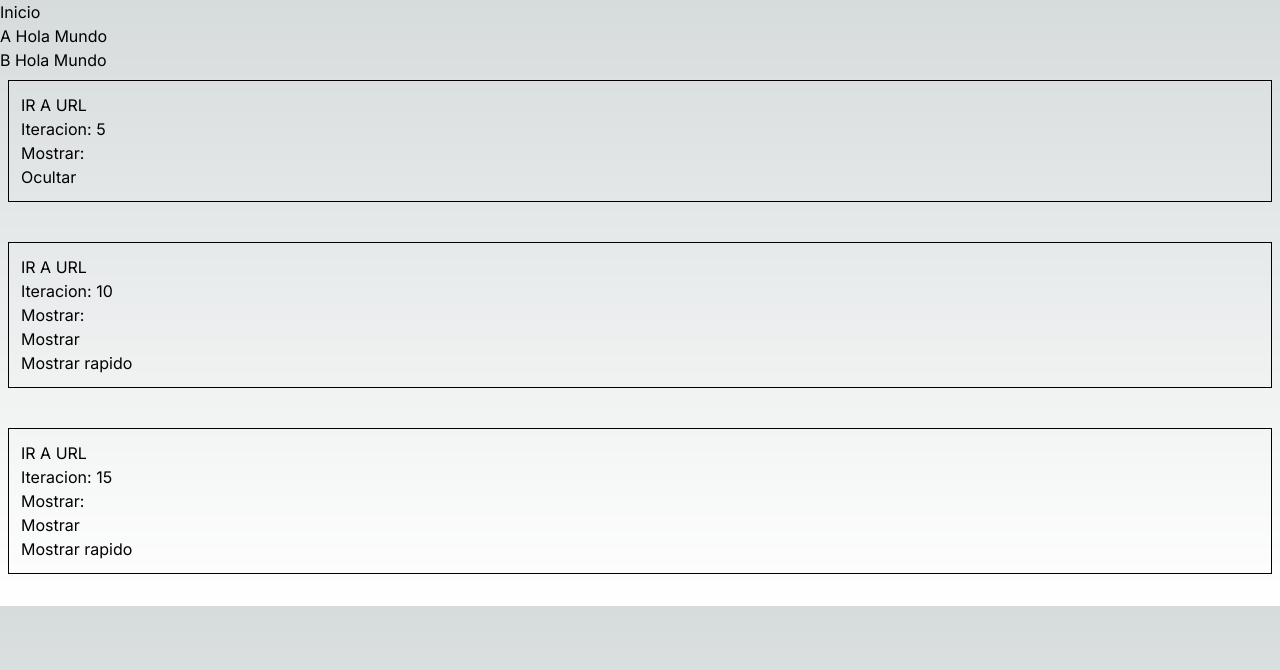
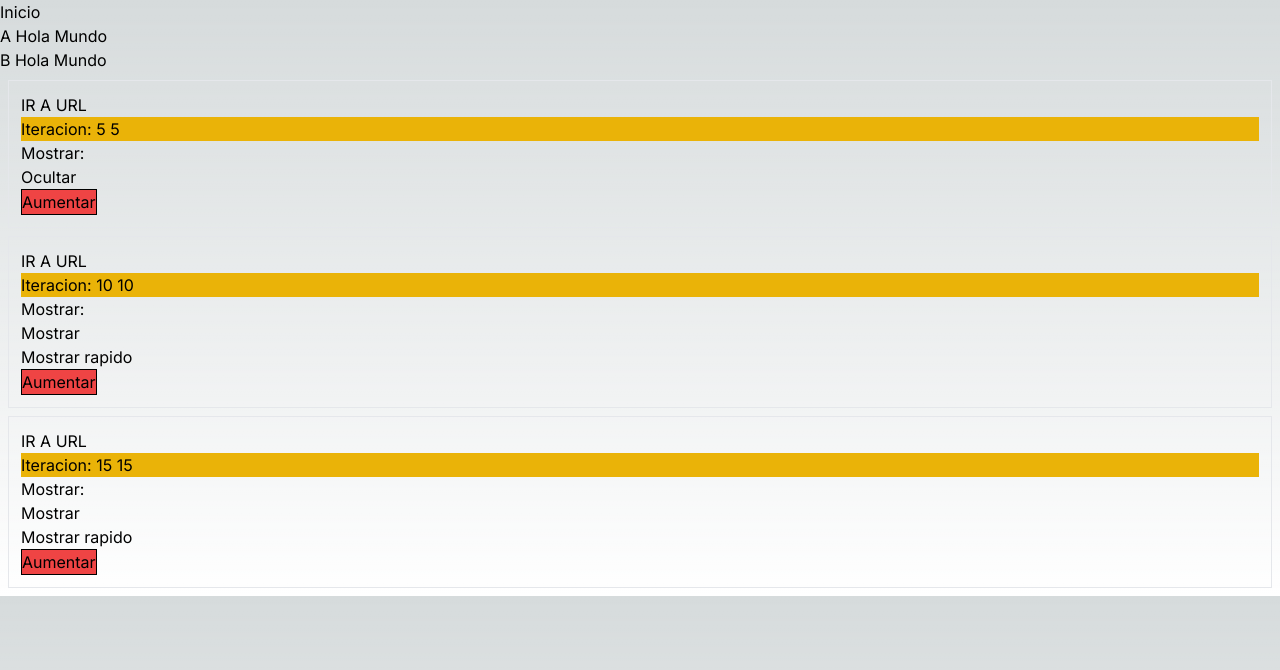
Before and after one commit to 2023-a-web-avanzada/puglla-lalvay-jonathan-puglla-web, a Next.js app in the folder 03-react/my-app/: page /c_componentes in a window 1280 px wide. Shown: the top 670 px of the page. Built offline with nearby package versions, Linux system fonts and the light colour scheme.

Commit message:
Feat: Stylesheet 03
Color example implemented.

```diff
--- a/03-react/my-app/app/c_componentes/CComponente.tsx
+++ b/03-react/my-app/app/c_componentes/CComponente.tsx
@@ -1,6 +1,4 @@
 'use client'
-import { css } from '@emotion/react'
-import styled from "@emotion/styled"
 import { useState } from "react";
 
 export type PropiedadesComponente = {
@@ -17,7 +15,7 @@ export default function CComponente(
     // const numeroUno = arreglo[0]
     // const numeroDos = arreglo[1]
     const [numeroUno, numeroDos] = arreglo
-    const contenidoAdicional = () => {
+    const contenidoAdicional: () => (JSX.Element) = ()=>{
         if(mostrar) {
             return <p>Mostrar</p>
         }
@@ -30,28 +28,35 @@ export default function CComponente(
     )
 
     const [colorRojo, setColorRojo] = useState(
-        false
+        "bg-yellow-500"
     )
 
     return (
         <>
-            <div className="border border-solid border-black p-3 m-2">
+            <div className="border border-solid border-yellow p-3 m-2">
                 <a target="_blank" href={url}>IR A URL</a>
-                <p>Iteracion: {iteraciones}</p>
+                <p className={colorRojo}>Iteracion: {iteraciones} {iteracionLocal}</p>
                 <p>Mostrar: {mostrar}</p>
                 {contenidoAdicional()}
                 { mostrar && <p>Mostrar rapido</p>}
-            </div>
 
-            <button className={'${colorRojo?"border border-solid border-black bg-red-500":"border border-solid border-black bg-blue-500"}'} onClick={
+
+
+            <button className="border border-solid border-black bg-red-500" onClick={
                 (event) => {
-                    setColorRojo(true);
+                    if(colorRojo === "bg-yellow-500") {
+                        setColorRojo("bg-red-500");
+                    } else {
+                        setColorRojo("bg-yellow-500");
+                    }
+
                     setIteracionLocal(iteracionLocal + 1);
                     console.log(event);
                 }
             }>
-
+                Aumentar
             </button>
+            </div>
         </>
     )
 }
```
